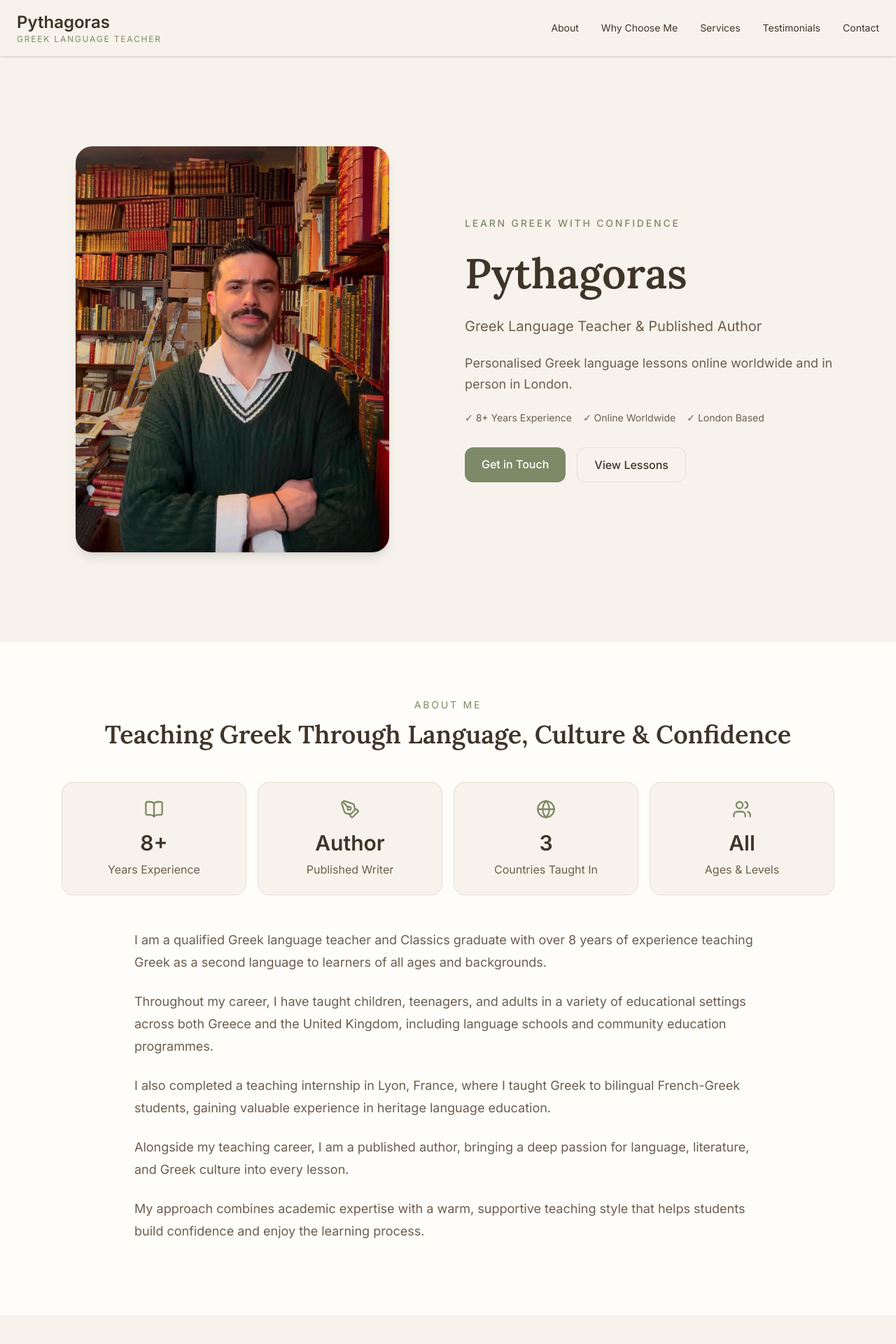
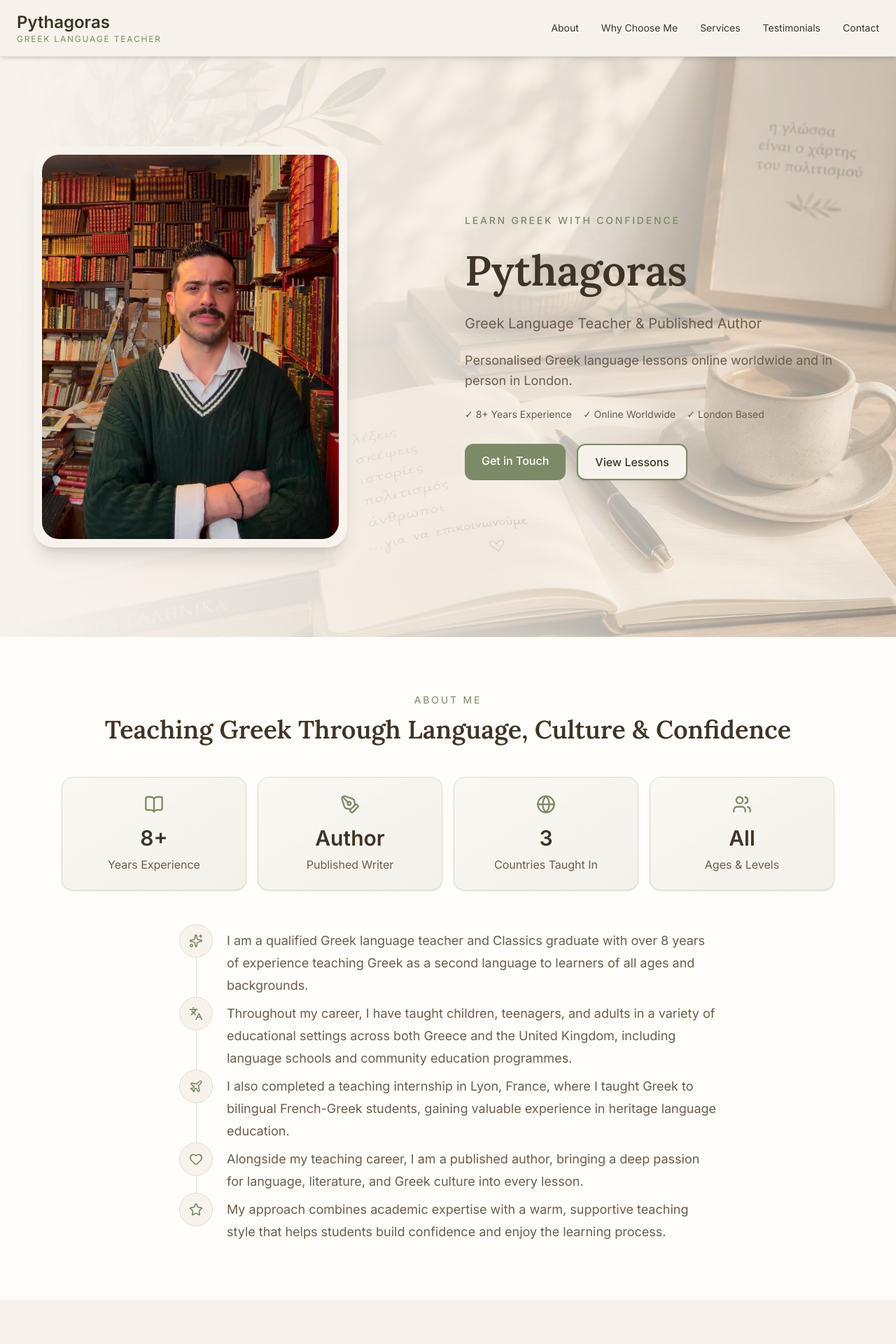
Before and after one commit to natko22/pythagoras-project, a Next.js app: page / in a window 1280 px wide. Shown: the top 1920 px of the page at 70% size. Built offline with nearby package versions, Linux system fonts and the light colour scheme.

Commit message:
update folder structure-change hero section ,about me and navbar

```diff
--- a/app/components/About.tsx
+++ b/app/components/About.tsx
@@ -1,8 +1,22 @@
-import { BookOpen, PenTool, Globe, Users } from "lucide-react";
+import {
+  BookOpen,
+  PenTool,
+  Globe,
+  Users,
+  Sparkles,
+  Languages,
+  Plane,
+  Heart,
+  Star,
+} from "lucide-react";
 
 import { professor } from "../data/professor";
+import StaggerContainer from "./animations/StaggerContainer";
+import StaggerItem from "./animations/StaggerItem";
 
 const icons = [BookOpen, PenTool, Globe, Users];
+
+const timelineIcons = [Sparkles, Languages, Plane, Heart, Star];
 
 export default function About() {
   return (
@@ -32,13 +46,18 @@ export default function About() {
                 key={stat.label}
                 className="
                   rounded-2xl
-                  border border-[var(--border)]
-                  bg-[var(--background)]
+                  border border-[var(--accent)]/20
+                  bg-gradient-to-br
+                  from-[var(--background)]/50
+                  to-[var(--accent)]/10
                   p-6
                   text-center
+                  shadow-sm
+                  backdrop-blur-md
                   transition-all
                   duration-300
                   hover:-translate-y-1
+                  hover:border-[var(--accent)]/40
                   hover:shadow-md
                 "
               >
@@ -55,15 +74,36 @@ export default function About() {
         </div>
 
         {/* Biography */}
-        <div className="mx-auto max-w-4xl">
-          {professor.about.map((paragraph, index) => (
-            <p
-              key={index}
-              className="mb-6 text-lg leading-8 text-[var(--muted)]"
-            >
-              {paragraph}
-            </p>
-          ))}
+        <div className="mx-auto max-w-3xl">
+          <StaggerContainer>
+            <div className="relative">
+              <div className="absolute left-6 top-2 h-[calc(100%-2.5rem)] w-px bg-[var(--border)]" />
+
+              {professor.about.map((paragraph, index) => {
+                const Icon = timelineIcons[index % timelineIcons.length];
+
+                return (
+                  <StaggerItem key={index}>
+                    <div className="relative mb-8 flex gap-5 last:mb-0">
+                      <div
+                        className="
+                          relative z-10 flex h-12 w-12 flex-shrink-0
+                          items-center justify-center rounded-full
+                          border border-[var(--border)] bg-[var(--background)]
+                        "
+                      >
+                        <Icon size={20} className="text-[var(--accent)]" />
+                      </div>
+
+                      <p className="pt-2 text-lg leading-8 text-[var(--muted)]">
+                        {paragraph}
+                      </p>
+                    </div>
+                  </StaggerItem>
+                );
+              })}
+            </div>
+          </StaggerContainer>
         </div>
       </div>
     </section>
--- a/app/components/Hero.tsx
+++ b/app/components/Hero.tsx
@@ -1,14 +1,48 @@
+"use client";
+
 import Image from "next/image";
+import { motion, useReducedMotion } from "motion/react";
 import { professor } from "../data/professor";
 
 export default function Hero() {
+  const shouldReduceMotion = useReducedMotion();
+
   return (
-    <section className="bg-[var(--background)]">
-      <div className="mx-auto max-w-7xl px-6 py-24 lg:px-12 lg:py-32">
+    <section className="relative overflow-hidden bg-[var(--background)]">
+      <div className="absolute inset-0">
+        <motion.div
+          className="absolute inset-0"
+          initial={{ scale: 1.08, x: -15, y: -10 }}
+          animate={
+            shouldReduceMotion
+              ? { scale: 1.08, x: -15, y: -10 }
+              : { scale: 1, x: 0, y: 0 }
+          }
+          transition={{
+            duration: 20,
+            repeat: shouldReduceMotion ? 0 : Infinity,
+            repeatType: "mirror",
+            ease: "easeInOut",
+          }}
+        >
+          <Image
+            src="/images/greek-desk.jpeg"
+            alt=""
+            fill
+            priority
+            sizes="100vw"
+            className="object-cover opacity-50 saturate-[1.2]"
+          />
+        </motion.div>
+        <div className="absolute inset-0 bg-gradient-to-r from-[var(--background)] via-[var(--background)]/70 to-[var(--background)]/10" />
+      </div>
+
+      <div className="relative mx-auto max-w-7xl px-6 py-24 lg:px-12 lg:py-32">
         <div className="grid items-center gap-12 lg:grid-cols-2">
           {/* Image */}
-          <div className="flex justify-center">
-            <div className="max-w-sm overflow-hidden rounded-3xl shadow-lg lg:max-w-md">
+          <div className="flex justify-center lg:justify-start">
+            <div className="max-w-sm rounded-[28px] bg-[var(--background)] p-3 shadow-xl lg:max-w-md">
+              <div className="overflow-hidden rounded-3xl">
                 <Image
                   src="/images/pythagoras.webp"
                   alt={professor.hero.imageAlt}
@@ -20,6 +54,7 @@ export default function Hero() {
                   className="h-auto w-full object-cover hover:scale-[1.02]
 transition-all duration-500"
                 />
+              </div>
             </div>
           </div>
 
@@ -73,16 +108,19 @@ transition-all duration-500"
                 href="#services"
                 className="
                   rounded-xl
-                  border
-                  border-[var(--border)]
+                  border-2
+                  border-[var(--accent)]
+                  bg-[var(--background)]
                   px-6
                   py-3
                   font-medium
                   text-[var(--foreground)]
+                  shadow-sm
                   transition-all
                   duration-300
                   hover:-translate-y-1
-                  hover:bg-[var(--card)]
+                  hover:bg-[var(--accent)]
+                  hover:text-white
                   hover:shadow-md
                 "
               >
--- a/app/components/Navbar.tsx
+++ b/app/components/Navbar.tsx
@@ -15,7 +15,7 @@ export default function Navbar() {
   ];
 
   return (
-    <header className="sticky top-0 z-50 border-b border-[var(--border)] bg-[var(--background)]/95 shadow-sm backdrop-blur-md">
+    <header className="sticky top-0 z-50 border-b border-[var(--border)] bg-[var(--background)] shadow-md backdrop-blur-md">
       <nav className="mx-auto max-w-screen px-6">
         <div className="flex items-center justify-between py-4">
           {/* Logo / Branding */}
--- a/app/components/Services.tsx
+++ b/app/components/Services.tsx
@@ -1,10 +1,27 @@
 import { User, Globe, GraduationCap } from "lucide-react";
 
 import { professor } from "../data/professor";
-import StaggerContainer from "./StaggerContainer";
-import StaggerItem from "./StaggerItem";
+import StaggerContainer from "./animations/StaggerContainer";
+import StaggerItem from "./animations/StaggerItem";
 
 const icons = [User, Globe, GraduationCap];
+
+function renderWithHighlights(text: string, highlights: string[]) {
+  const pattern = new RegExp(
+    `(${highlights.map((phrase) => phrase.replace(/[.*+?^${}()|[\]\\]/g, "\\$&")).join("|")})`,
+    "g",
+  );
+
+  return text.split(pattern).map((part, index) =>
+    highlights.includes(part) ? (
+      <span key={index} className="font-semibold text-[var(--accent)]">
+        {part}
+      </span>
+    ) : (
+      part
+    ),
+  );
+}
 
 export default function Services() {
   return (
@@ -42,6 +59,9 @@ export default function Services() {
                   <div
                     className="
                         group
+                        flex
+                        h-full
+                        flex-col
                         rounded-2xl
                         border border-[var(--border)]
                         bg-[var(--background)]
@@ -88,7 +108,10 @@ export default function Services() {
         </StaggerContainer>
 
         <p className="mx-auto mt-12 max-w-4xl text-center text-lg leading-8 text-[var(--muted)]">
-          {professor.servicesSection.conclusion}
+          {renderWithHighlights(
+            professor.servicesSection.conclusion,
+            professor.servicesSection.conclusionHighlights,
+          )}
         </p>
       </div>
     </section>
--- a/app/components/Testimonials.tsx
+++ b/app/components/Testimonials.tsx
@@ -1,8 +1,8 @@
 import { Star } from "lucide-react";
 import { professor } from "../data/professor";
 import { testimonials } from "../data/testimonials";
-import StaggerContainer from "./StaggerContainer";
-import StaggerItem from "./StaggerItem";
+import StaggerContainer from "./animations/StaggerContainer";
+import StaggerItem from "./animations/StaggerItem";
 
 export default function Testimonials() {
   return (
--- a/app/components/StaggerItem.tsx
+++ b/app/components/animations/StaggerItem.tsx
@@ -9,6 +9,7 @@ type StaggerItemProps = {
 export default function StaggerItem({ children }: StaggerItemProps) {
   return (
     <motion.div
+      className="h-full"
       variants={{
         hidden: {
           opacity: 0,
--- a/app/data/professor.ts
+++ b/app/data/professor.ts
@@ -97,6 +97,7 @@ export const professor = {
           "Conversational Greek",
           "Intensive courses for holidays and travel",
           "Greek for partners and family members of Greek speakers",
+          "Tailored intensive courses for moving to Greece, weddings, or specific occasions",
         ],
       },
 
@@ -113,7 +114,13 @@ export const professor = {
     ],
 
     conclusion:
-      "Every lesson is personalised, practical, and engaging, helping you build confidence and make real progress from day one. Whether you want to order a coffee in Athens, communicate with family, pass an exam, or achieve fluency, I can help you reach your goal.",
+      "Every lesson is personalised, practical, and engaging, helping you build confidence and make real progress from day one. Whether you want to order a coffee in Athens, communicate with family, pass an exam, or achieve fluency, I can help you reach your goal. Special package deals are available, along with student discounts, making lessons both flexible and affordable.",
+
+    conclusionHighlights: [
+      "order a coffee in Athens",
+      "Special package deals",
+      "student discounts",
+    ],
   },
   testimonialsSection: {
     eyebrow: "Testimonials",
--- a/app/page.tsx
+++ b/app/page.tsx
@@ -5,7 +5,7 @@ import Services from "./components/Services";
 import Testimonials from "./components/Testimonials";
 import Contact from "./components/Contact";
 
-import FadeIn from "./components/FadeIn";
+import FadeIn from "./components/animations/FadeIn";
 
 export default function Home() {
   return (
```
Also changed, not shown: app/components/animations/FadeIn.tsx (renamed from app/components/FadeIn.tsx), app/components/animations/StaggerContainer.tsx (renamed from app/components/StaggerContainer.tsx), public/images/greek-desk.jpeg (added). Lines whose indentation alone changed are shown as unchanged.
